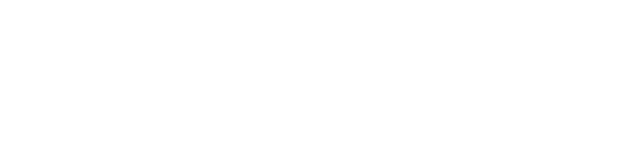
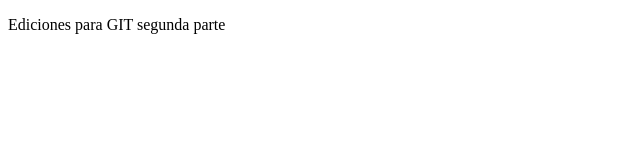
Before and after one commit to jcamcas/proyectoDemoCursoPrework, a plain HTML site: page index.html in a window 1280 px wide. Shown: the whole page, without its empty margins (0-640 px from the left). Drawn offline with Linux system fonts and the light colour scheme.

Commit message:
Prueba de edicion segunda parte

```diff
--- a/index.html
+++ b/index.html
@@ -7,6 +7,8 @@
     <title>Document</title>
 </head>
 <body>
-
+    <p>
+        Ediciones para GIT segunda parte
+    <p>
 </body>
 </html>
```
